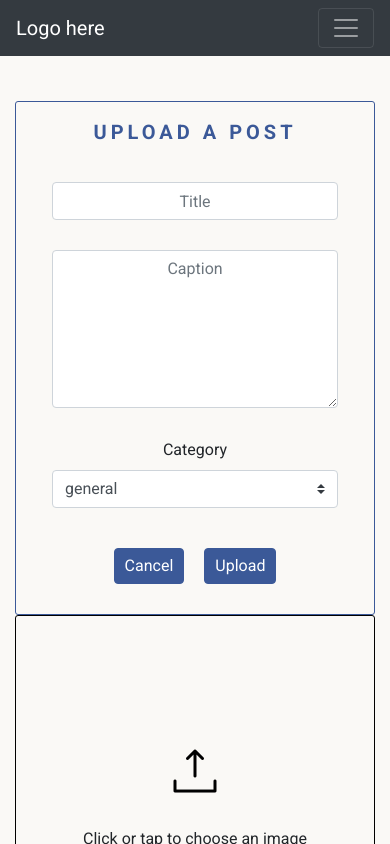
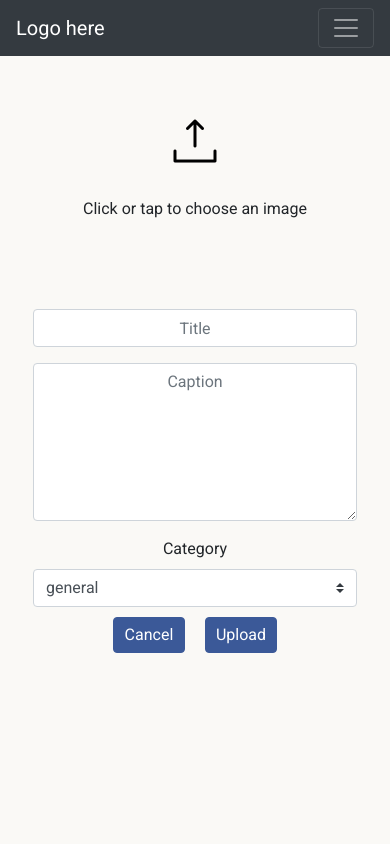
Before and after one commit to dantaylor28/polaroid-social-media-frontend, a React (Create React App) app: page /create/post in a window 390 px wide. Shown: the top 844 px of the page. Built offline with nearby package versions, Linux system fonts and the light colour scheme; no server answers.

Commit message:
Ensure layout looks as expected for smaller screen sizes on CreatePostForm.js

```diff
--- a/src/pages/posts/CreatePostForm.js
+++ b/src/pages/posts/CreatePostForm.js
@@ -4,14 +4,53 @@ import styles from "../../styles/CreateEditPostForm.module.css";
 import formStyles from "../../styles/CreateAccountForm.module.css";
 import btnStyles from "../../styles/Button.module.css";
 import Asset from "../../components/Asset";
-import upload from "../../assets/upload.png"
+import upload from "../../assets/upload.png";
 
 function CreatePostForm() {
+  const form = (
+    <>
+      <Form.Group>
+        <Form.Label className="d-none">Title</Form.Label>
+        <Form.Control
+          className={formStyles.FormTextBox}
+          type="text"
+          name="title"
+          placeholder="Title"
+        />
+      </Form.Group>
+      <Form.Group>
+        <Form.Label className="d-none">Caption</Form.Label>
+        <Form.Control
+          className={formStyles.FormTextBox}
+          as="textarea"
+          name="caption"
+          rows={6}
+          placeholder="Caption"
+        />
+      </Form.Group>
+      <Form.Group className={formStyles.FormTextBox}>
+        <Form.Label>Category</Form.Label>
+        <Form.Control
+          as="select"
+          custom
+          name="category"
+        >
+          <option value="general">general</option>
+          <option value="landscapes">landscapes</option>
+          <option value="portraits">portraits</option>
+        </Form.Control>
+      </Form.Group>
+      <div className={btnStyles.BtnDiv}>
+        <Button className={btnStyles.PostButton}>Cancel</Button>
+        <Button className={btnStyles.PostButton}>Upload</Button>
+      </div>
+    </>
+  );
 
   return (
     <Form>
       <Row>
-        <Col md={5} lg={5}>
+        <Col className="d-none d-md-block p-0 p-md-2" md={5} lg={5}>
           <Container className={styles.CreatePostForm}>
             <h1 className={styles.Heading}>upload a post</h1>
             <Form.Group className={formStyles.FormFields}>
@@ -52,7 +91,7 @@ function CreatePostForm() {
             </div>
           </Container>
         </Col>
-        <Col md={7} lg={7}>
+        <Col className="py-2 p-0 p-md-2" md={7} lg={7}>
           <Container
             className={`${styles.ImagePreview} d-flex flex-column justify-content-center`}
           >
@@ -61,9 +100,10 @@ function CreatePostForm() {
                 className="d-flex justify-content-center"
                 htmlFor="image-upload"
               >
-                <Asset src={upload} message="Click or tap to choose an image"/>
+                <Asset src={upload} message="Click or tap to choose an image" />
               </Form.Label>
             </Form.Group>
+            <div className="d-md-none mt-5">{form}</div>
           </Container>
         </Col>
       </Row>
--- a/src/styles/CreateEditPostForm.module.css
+++ b/src/styles/CreateEditPostForm.module.css
@@ -1,8 +1,16 @@
 .ImagePreview {
-    border: 1px solid black;
+    border: 1px solid #3b5998;
     border-radius: 3px;
-    min-height: 400px;
+    min-height: 513px;
 }
+
+@media (max-width: 768px) {
+    .ImagePreview {
+        border: none;
+        border-radius: 3px;
+        min-height: 513px;
+    }
+  }
 
 .CreatePostForm {
     min-height: 400px;
```
